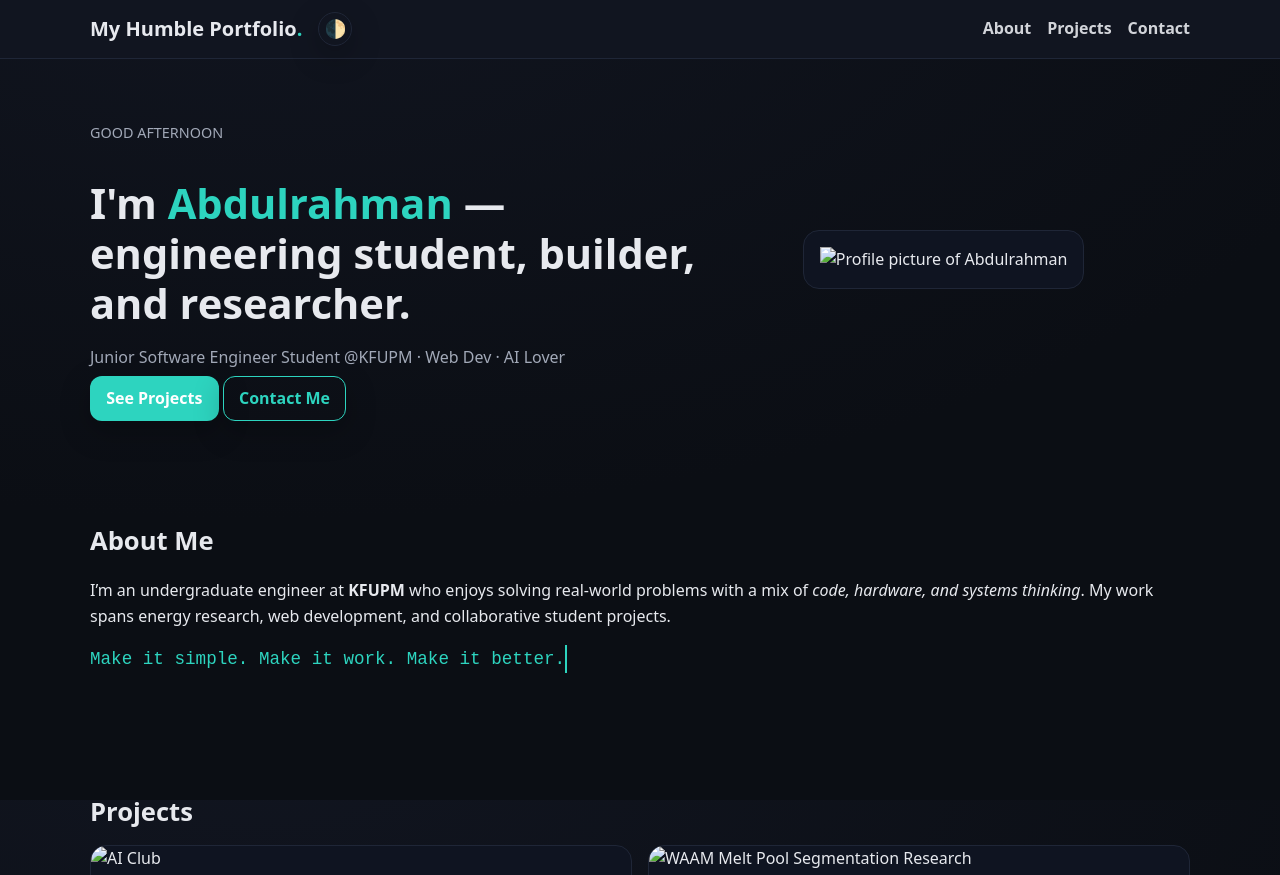
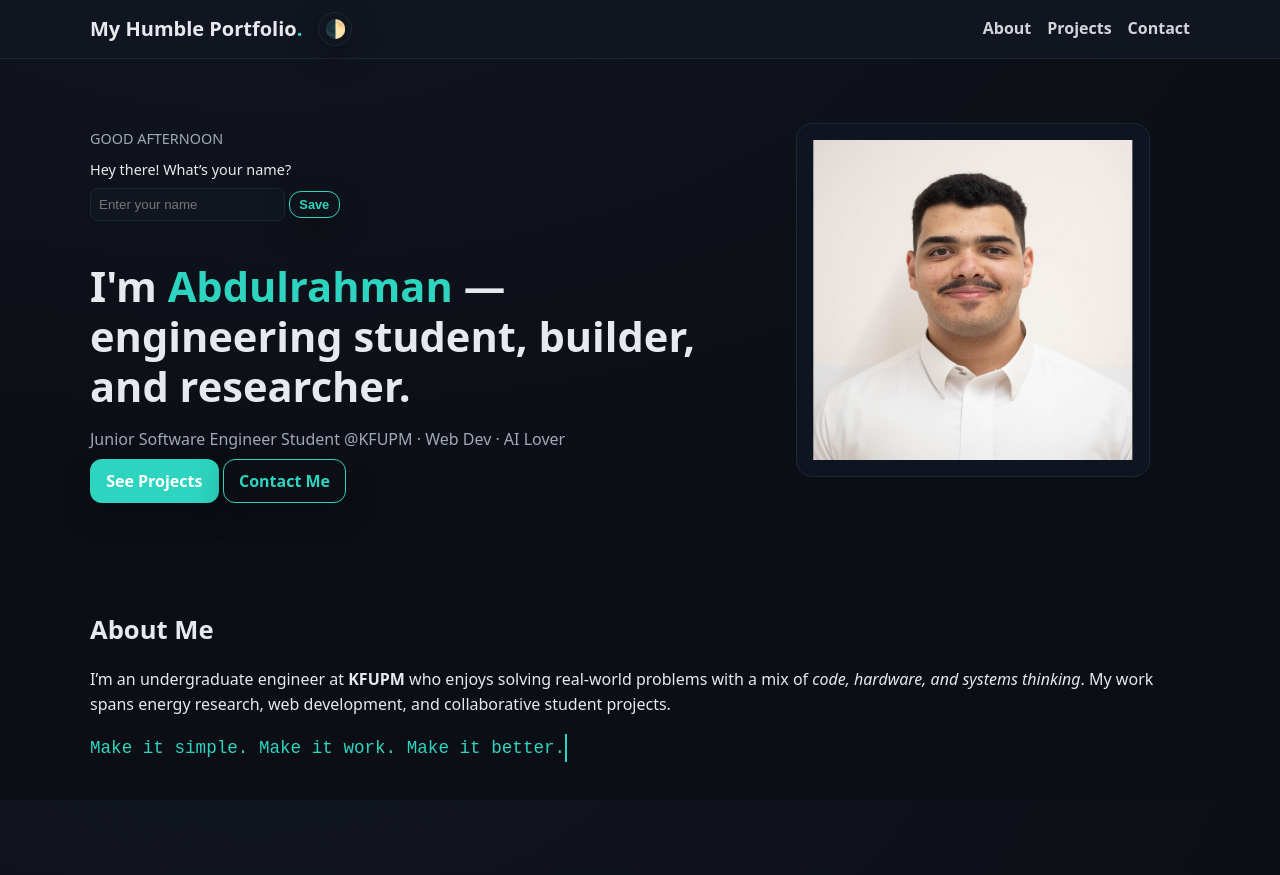
Before and after one commit to arbody17/assignment-2, a plain HTML site: page index.html in a window 1280 px wide. Shown: the top 875 px of the page. Drawn offline with Linux system fonts and the light colour scheme.

Commit message:
Added personalized greeting feature using localStorage for visitor name

```diff
--- a/CSS/styles.css
+++ b/CSS/styles.css
@@ -160,3 +160,23 @@ input:focus, textarea:focus { outline: 2px solid var(--accent); }
   border-right: 2px solid var(--accent);
   width: fit-content;
 }
+
+.name-prompt {
+  margin-top: 0.5rem;
+  font-size: 0.9rem;
+  color: var(--text);
+  transition: all 0.4s ease;
+}
+.name-prompt.hidden {
+  display: none;
+}
+.name-prompt input {
+  margin: 0.4rem 0;
+  padding: 0.5rem;
+  border-radius: 0.5rem;
+  border: 1px solid var(--border);
+}
+.name-prompt .btn.small {
+  padding: 0.3rem 0.6rem;
+  font-size: 0.8rem;
+}
--- a/index.html
+++ b/index.html
@@ -32,7 +32,13 @@
     <!-- Hero Section -->
     <section id="hero" class="hero container">
       <div>
-        <p id="greeting" class="eyebrow">Hello!</p>
+        <p id="greeting" class="eyebrow"></p>
+        <div id="namePrompt" class="name-prompt hidden">
+          <label for="username">Hey there! What’s your name?</label><br>
+          <input id="username" type="text" placeholder="Enter your name">
+          <button id="saveName" class="btn btn-outline small">Save</button>
+      </div>
+
         <h1 class="headline">I'm <span class="accent">Abdulrahman</span> — engineering student, builder, and researcher.
         </h1>
         <p class="tagline">Junior Software Engineer Student @KFUPM · Web Dev · AI Lover</p>
--- a/js/script.js
+++ b/js/script.js
@@ -71,6 +71,37 @@ function setupGreeting() {
     greeting.textContent = msg;
   }
 }
+
+// Personalized greeting with name storage
+function setupPersonalizedGreeting() {
+  const greeting = document.getElementById('greeting');
+  const promptBox = document.getElementById('namePrompt');
+  const input = document.getElementById('username');
+  const saveBtn = document.getElementById('saveName');
+
+  function updateGreeting(name) {
+    const h = new Date().getHours();
+    const msg = h < 12 ? 'Good morning' : (h < 18 ? 'Good afternoon' : 'Good evening');
+    greeting.textContent = `${msg}, ${name}!`;
+  }
+
+  const storedName = localStorage.getItem('visitorName');
+  if (storedName) {
+    updateGreeting(storedName);
+    promptBox.classList.add('hidden');
+  } else {
+    promptBox.classList.remove('hidden');
+    saveBtn.addEventListener('click', () => {
+      const name = input.value.trim();
+      if (name) {
+        localStorage.setItem('visitorName', name);
+        updateGreeting(name);
+        promptBox.classList.add('hidden');
+      }
+    });
+  }
+}
+
 
 // Footer year
 function setupFooterYear() {
@@ -156,4 +187,6 @@ document.addEventListener("DOMContentLoaded", () => {
   setupFooterYear();
   setupContactForm();
   setupTypingEffect();
+  setupPersonalizedGreeting();
+
 });
```
Also changed, not shown: assets/images/AIClub.png (added), assets/images/canada.jpeg (added), assets/images/canadaResearch.jpeg (added), assets/images/profile.jpg (added), 2 other files.
